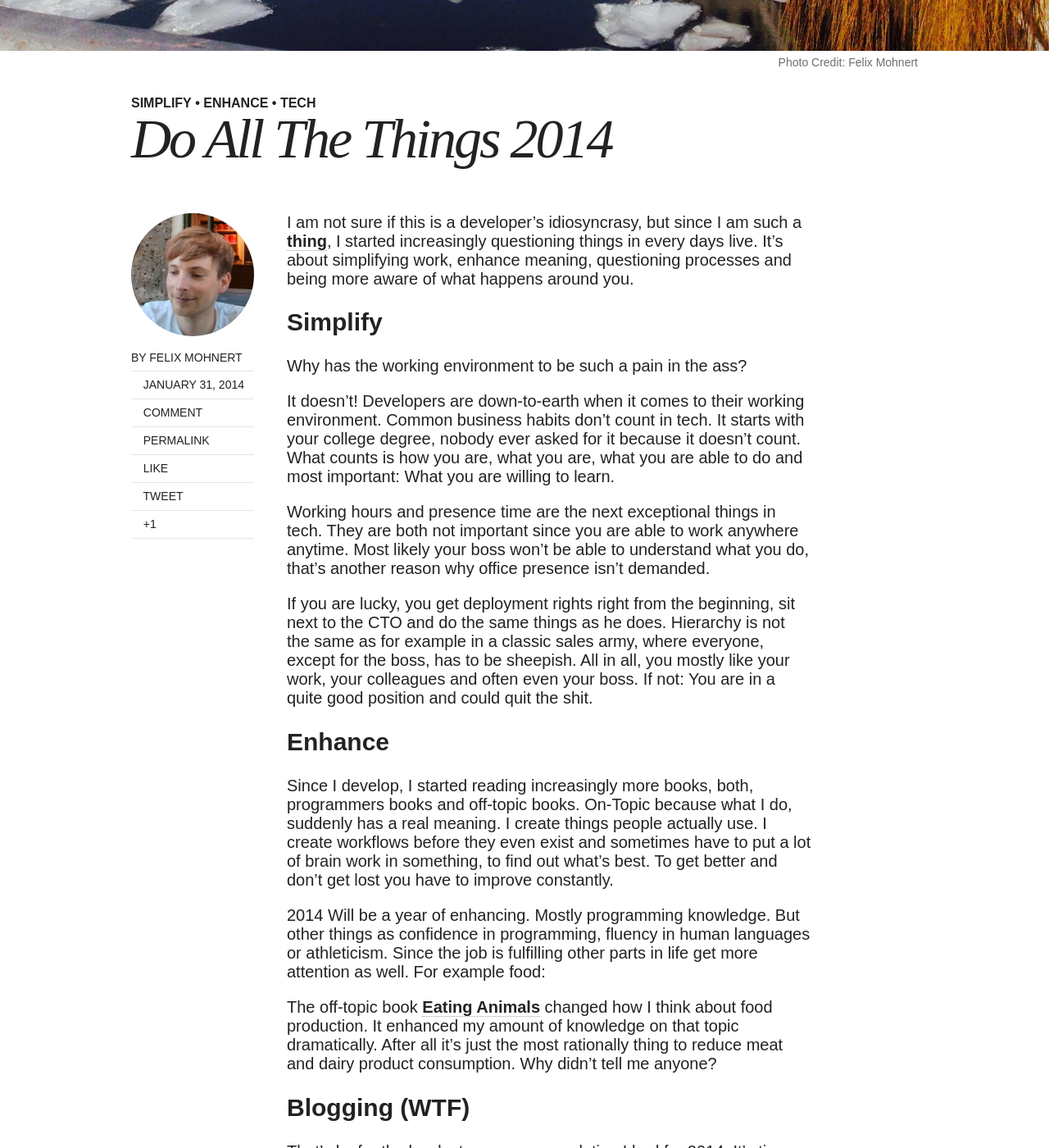
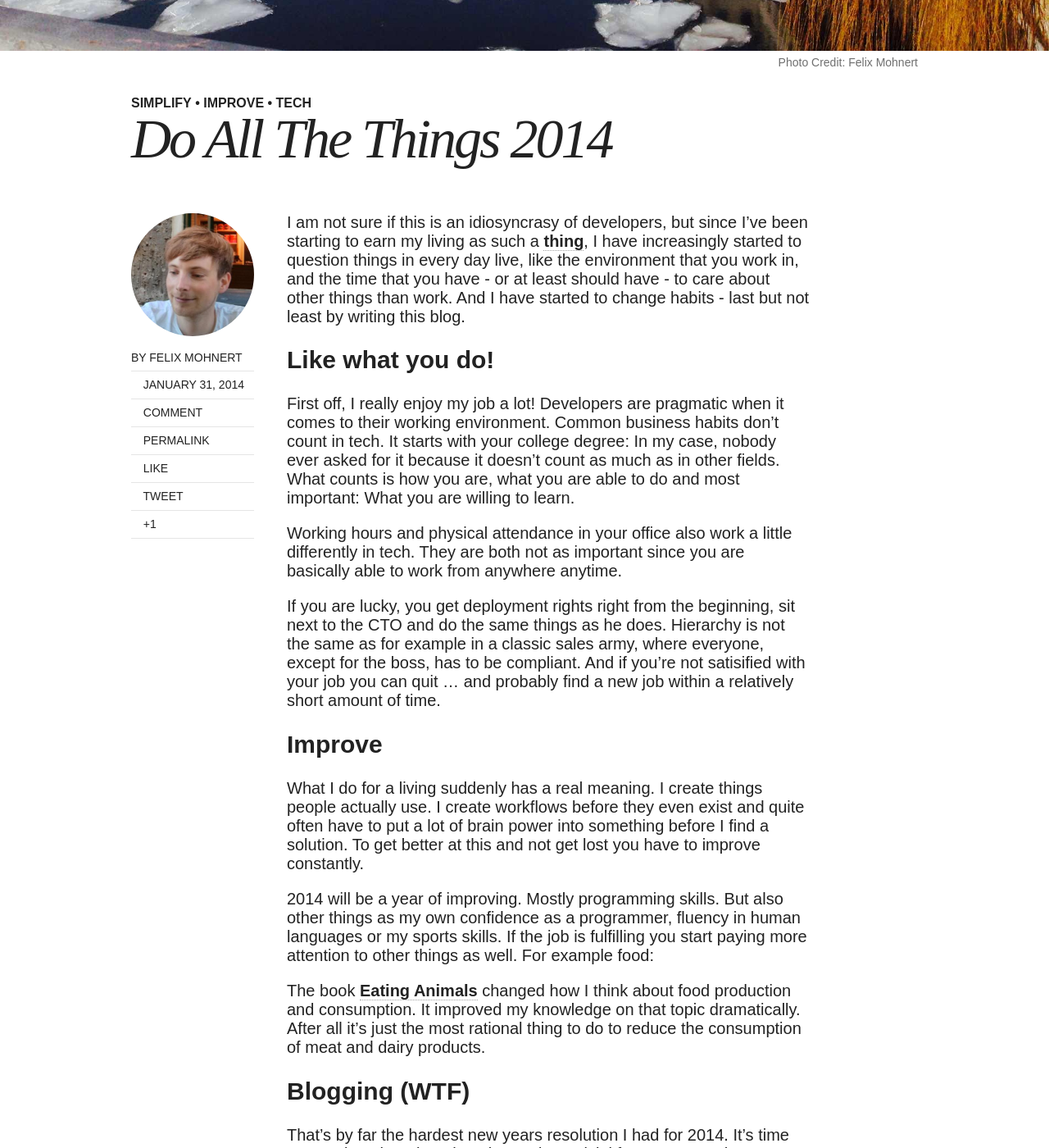
Before and after one commit to felixmohnert/felixmohnert.github.io, a Jekyll site: the page built from _posts/2014-01-31-do-all-the-things.md, in a window 1280 px wide and 1400 px high, scrolled down 634 px. Shown: the whole window at 82% size. Built offline with Jekyll 4.4.1, drawn with Linux system fonts in a browser that asks for light colours; nearby versions of some CDN libraries; comment, search, counter and statistics services are not loaded.

Commit message:
Update 2014-01-31-do-all-the-things.md

```diff
--- a/_posts/2014-01-31-do-all-the-things.md
+++ b/_posts/2014-01-31-do-all-the-things.md
@@ -1,9 +1,9 @@
 ---
 layout: post
 title: Do All The Things 2014
-description: "Thoughts about a life in tech. Simplify, enhance, blog!"
+description: "Thoughts about a life in tech. Simplify, improve, blog!"
 category: stories
-tags: [simplify, enhance, tech]
+tags: [simplify, improve, tech]
 image:
   feature: header-image-spree.jpg
   credit: Felix Mohnert
@@ -12,25 +12,24 @@ comments: true
 share: true
 ---
 
-I am not sure if this is a developer's idiosyncrasy, but since I am such a [**thing**](/hi), I started increasingly questioning things in every days live. It's about simplifying work, enhance meaning, questioning processes and being more aware of what happens around you.
+I am not sure if this is an idiosyncrasy of developers, but since I've been starting to earn my living as such a [**thing**](/hi), I have increasingly started to question things in every day live, like the environment that you work in, and the time that you have - or at least should have - to care about other things than work. And I have started to change habits - last but not least by writing this blog.
 
-## Simplify
+## Like what you do!
 
-Why has the working environment to be such a pain in the ass?
+First off, I really enjoy my job a lot!
+Developers are pragmatic when it comes to their working environment. Common business habits don't count in tech. It starts with your college degree: In my case, nobody ever asked for it because it doesn't count as much as in other fields. What counts is how you are, what you are able to do and most important: What you are willing to learn.
 
-It doesn't! Developers are down-to-earth when it comes to their working environment. Common business habits don't count in tech. It starts with your college degree, nobody ever asked for it because it doesn't count. What counts is how you are, what you are, what you are able to do and most important: What you are willing to learn.
+Working hours and physical attendance in your office also work a little differently in tech. They are both not as important since you are basically able to work from anywhere anytime.
 
-Working hours and presence time are the next exceptional things in tech. They are both not important since you are able to work anywhere anytime. Most likely your boss won't be able to understand what you do, that's another reason why office presence isn't demanded.
+If you are lucky, you get deployment rights right from the beginning, sit next to the CTO and do the same things as he does. Hierarchy is not the same as for example in a classic sales army, where everyone, except for the boss, has to be compliant. And if you're not satisified with your job you can quit ... and probably find a new job within a relatively short amount of time.
 
-If you are lucky, you get deployment rights right from the beginning, sit next to the CTO and do the same things as he does. Hierarchy is not the same as for example in a classic sales army, where everyone, except for the boss, has to be sheepish. All in all, you mostly like your work, your colleagues and often even your boss. If not: You are in a quite good position and could quit the shit.
+## Improve
 
-## Enhance
+What I do for a living suddenly has a real meaning. I create things people actually use. I create workflows before they even exist and quite often have to put a lot of brain power into something before I find a solution. To get better at this and not get lost you have to improve constantly.
 
-Since I develop, I started reading increasingly more books, both, programmers books and off-topic books. On-Topic because what I do, suddenly has a real meaning. I create things people actually use. I create workflows before they even exist and sometimes have to put a lot of brain work in something, to find out what's best. To get better and don’t get lost you have to improve constantly.
+2014 will be a year of improving. Mostly programming skills. But also other things as my own confidence as a programmer, fluency in human languages or my sports skills. If the job is fulfilling you start paying more attention to other things as well. For example food:
 
-2014 Will be a year of enhancing. Mostly programming knowledge. But other things as confidence in programming, fluency in human languages or athleticism. Since the job is fulfilling other parts in life get more attention as well. For example food:
-
-The off-topic book [**Eating Animals**](https://readmill.com/books/sample-of-eating-animals) changed how I think about food production. It enhanced my amount of knowledge on that topic dramatically. After all it’s just the most rationally thing to reduce meat and dairy product consumption. Why didn’t tell me anyone?
+The book [**Eating Animals**](https://readmill.com/books/sample-of-eating-animals) changed how I think about food production and consumption. It improved my knowledge on that topic dramatically. After all it’s just the most rational thing to do to reduce the consumption of meat and dairy products.
 
 
 ## Blogging (WTF)
```
